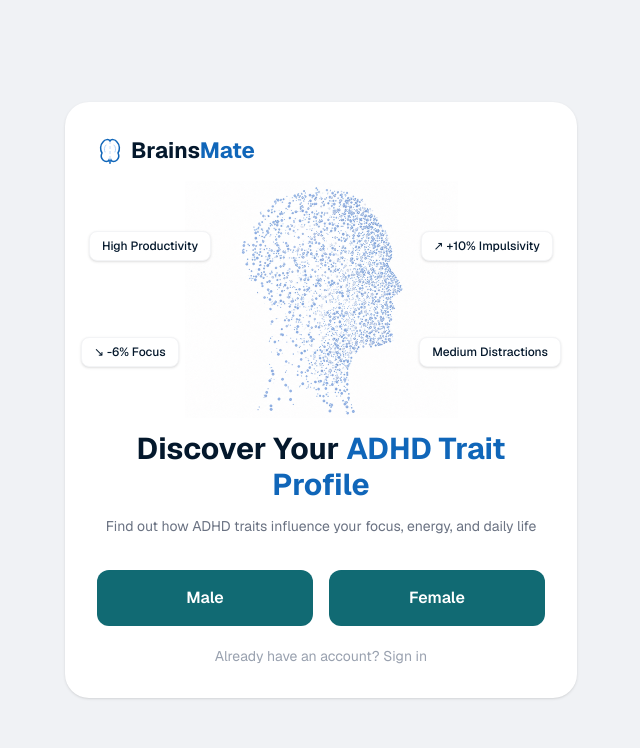
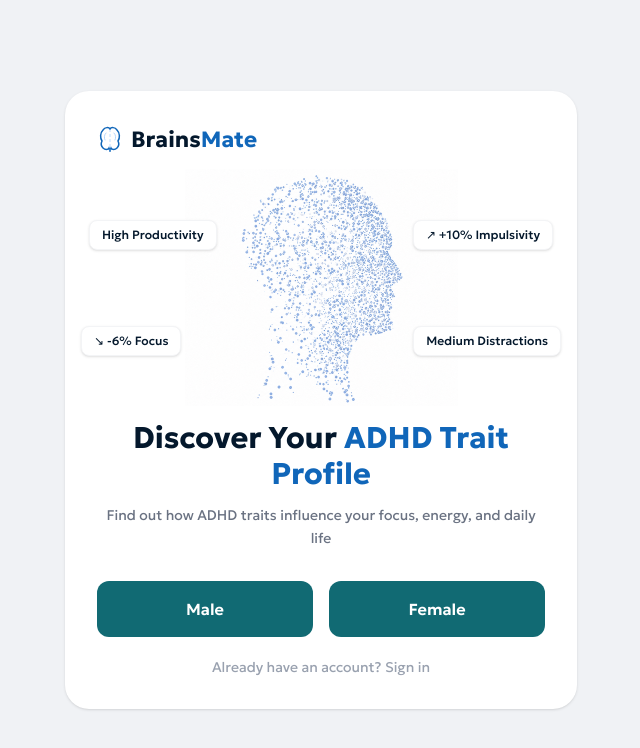
Before and after one commit to ilo667/adhdtest, a Next.js app in the folder frontend/: page / in a window 1280 px wide. Shown: the top 748 px of the page, without its empty margins (319-959 px from the left). Built offline with nearby package versions, Linux system fonts and the light colour scheme.

Commit message:
Switch font to Geologica from Google Fonts

```diff
--- a/frontend/app/globals.css
+++ b/frontend/app/globals.css
@@ -8,11 +8,11 @@
 @theme inline {
   --color-background: var(--background);
   --color-foreground: var(--foreground);
-  --font-sans: var(--font-geist-sans);
+  --font-sans: var(--font-geologica);
 }
 
 body {
   background: var(--background);
   color: var(--foreground);
-  font-family: var(--font-geist-sans), Arial, Helvetica, sans-serif;
+  font-family: var(--font-geologica), Arial, Helvetica, sans-serif;
 }
--- a/frontend/app/layout.tsx
+++ b/frontend/app/layout.tsx
@@ -1,9 +1,9 @@
 import type { Metadata } from "next";
-import { Geist } from "next/font/google";
+import { Geologica } from "next/font/google";
 import "./globals.css";
 
-const geistSans = Geist({
-  variable: "--font-geist-sans",
+const geologica = Geologica({
+  variable: "--font-geologica",
   subsets: ["latin"],
 });
 
@@ -14,7 +14,7 @@ export const metadata: Metadata = {
 
 export default function RootLayout({ children }: { children: React.ReactNode }) {
   return (
-    <html lang="en" className={`${geistSans.variable} h-full antialiased`}>
+    <html lang="en" className={`${geologica.variable} h-full antialiased`}>
       <body className="min-h-full flex flex-col">{children}</body>
     </html>
   );
```
